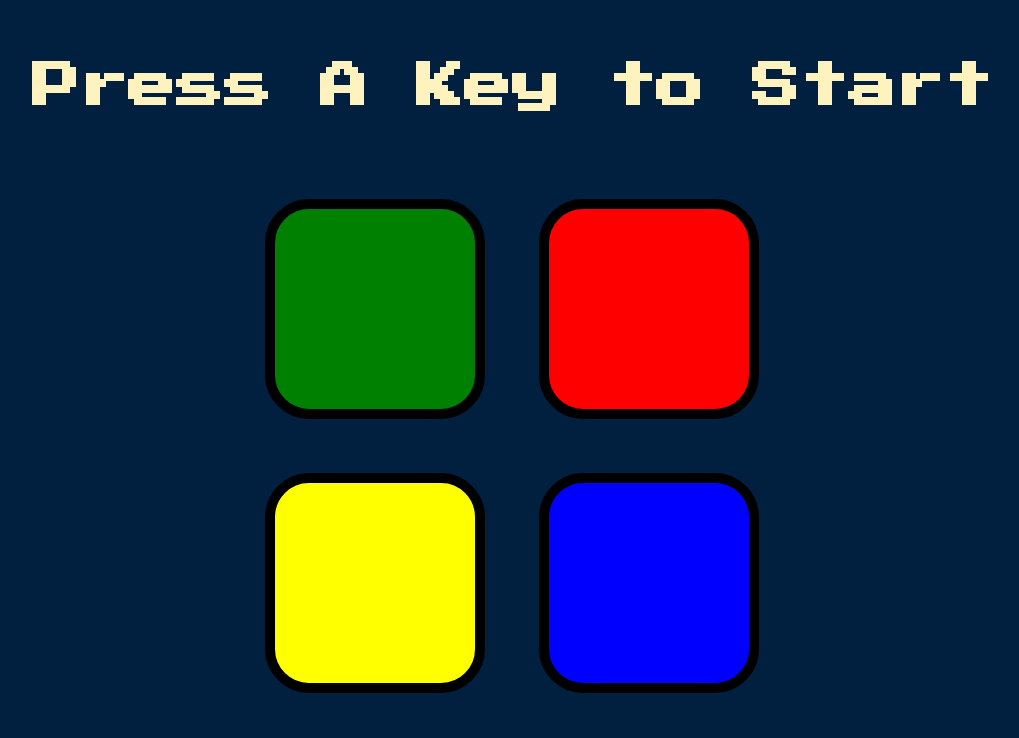
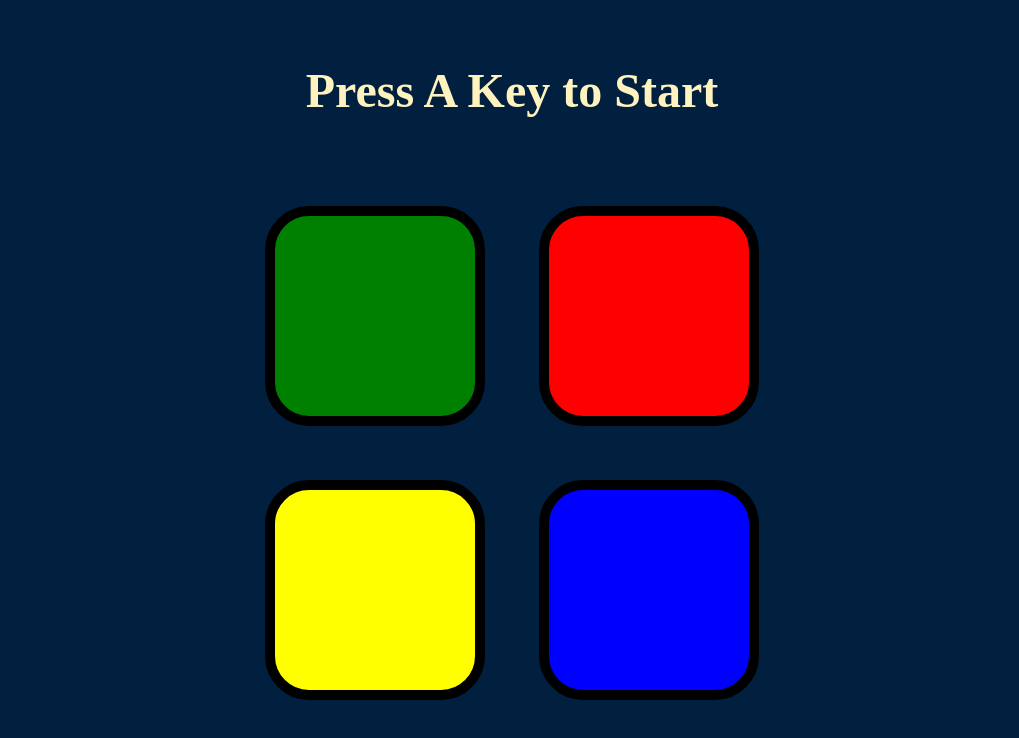
Before and after one commit to labibalam/SimonGame, a plain HTML site: page index.html in a window 1280 px wide. Shown: the whole page, without its empty margins (128-1147 px from the left). Drawn offline with nearby package versions, Linux system fonts and the light colour scheme.

Commit message:
Update styles.css

```diff
--- a/styles.css
+++ b/styles.css
@@ -4,7 +4,7 @@ body {
 }
 
 #level-title {
-  font-family: 'Press Start 2P', cursive;
+  font-family: 'Orbitron';
   font-size: 3rem;
   margin:  5%;
   color: #FEF2BF;
```
